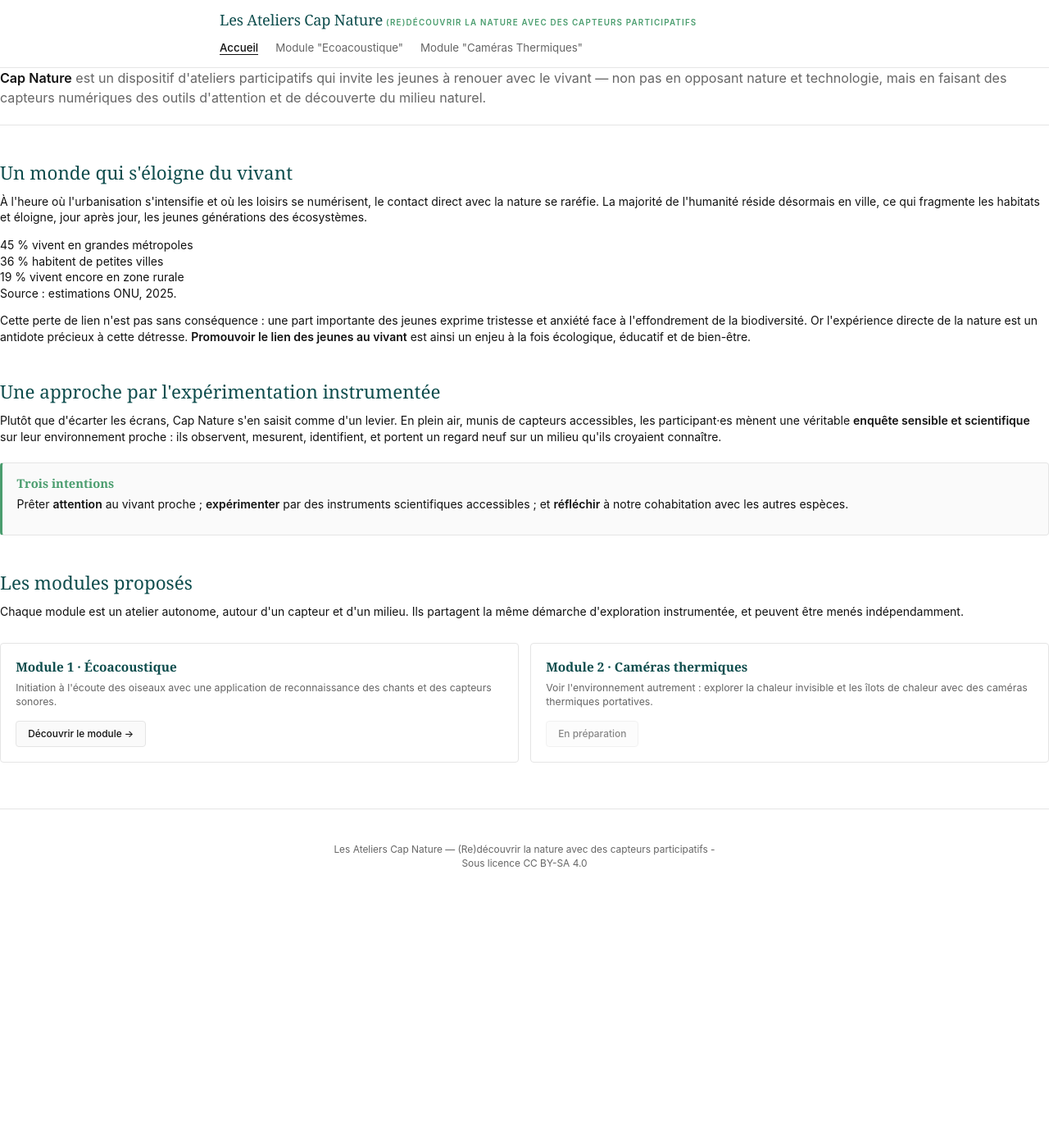
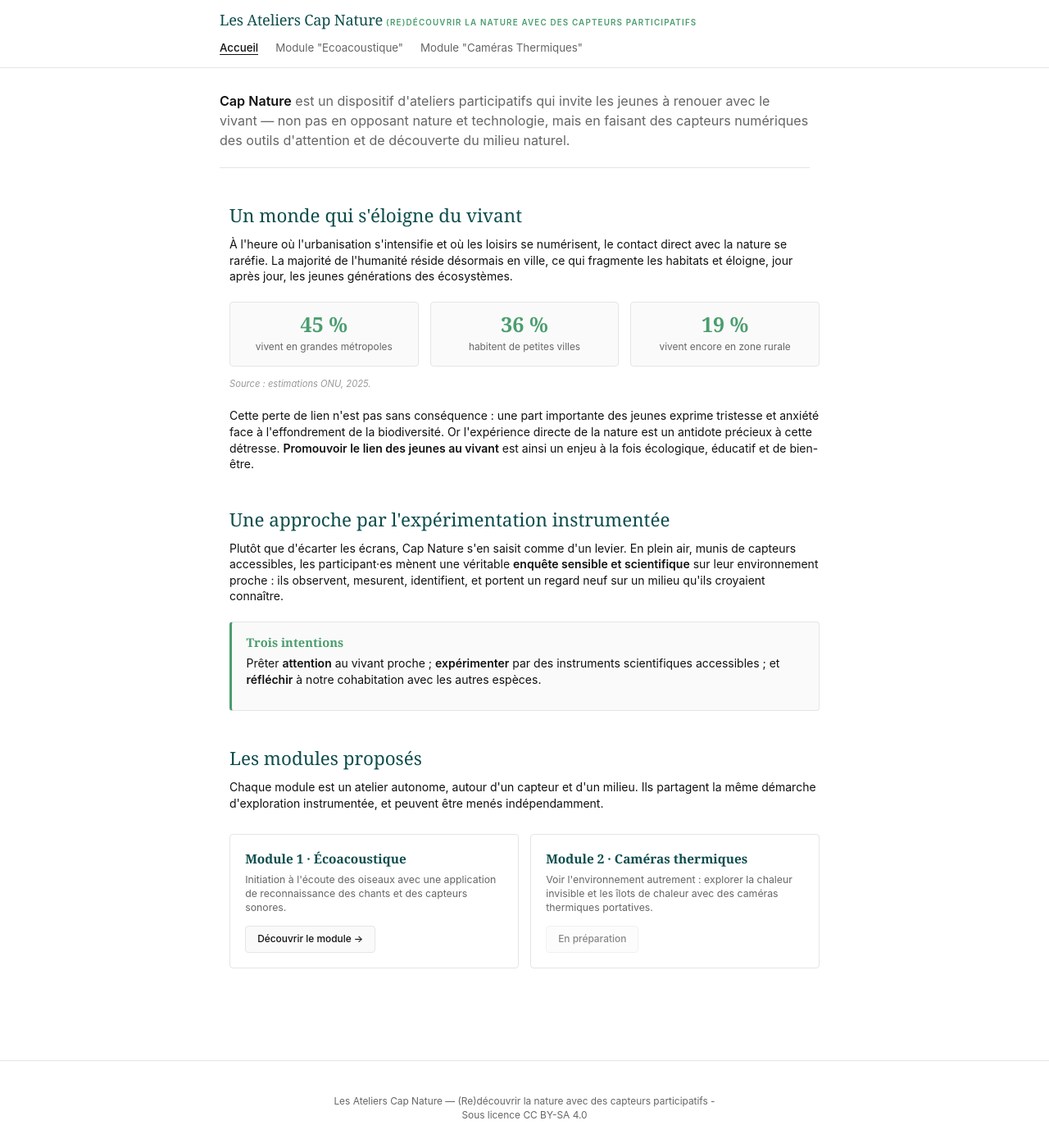
Before and after one commit to marieleapouliquen/wiki-cap-nature, a Jekyll site: the page built from index.md, in a window 1280 px wide and 1400 px high. Shown: the whole window at 82% size. Built offline with Jekyll 4.4.1, drawn with Linux system fonts in a browser that asks for light colours.

Commit message:
Update main.css

```diff
--- a/assets/css/main.css
+++ b/assets/css/main.css
@@ -3,6 +3,7 @@
  * marieleapouliquen.github.io/wiki-cap-nature — Feuille de style unifiée
  * Direction : Ultra-épuré, clair, académique & minimal.
  * Palette : Structures fines, accents Vert / Teal pour les fiches.
+ * Largeur maximale optimisée : 800px (Confort de lecture)
  *
  * ============================================================================ */
 
@@ -36,8 +37,8 @@
   --font-sans:         'Inter', -apple-system, BlinkMacSystemFont, sans-serif;
   --font-mono:         'SF Mono', Consolas, Monaco, monospace;
 
-  --maxw:              800px;
-  --readw:             720px;
+  --maxw:              800px;  /* Largeur de page maximale stricte */
+  --readw:             720px;  /* Largeur de ligne de lecture optimale */
   --text-base:         14px;
   --line-height:       1.4;
 }
@@ -65,7 +66,6 @@ body {
   -moz-osx-font-smoothing: grayscale;
 }
 
-/* Typographie fluide mais rigoureuse */
 h1, h2, h3, h4 {
   font-family: var(--font-serif);
   color: var(--teal-dark);
@@ -113,10 +113,10 @@ img { max-width: 100%; height: auto; }
 
 
 /* ============================================================================
-   3. STRUCTURATION SÉMANTIQUE (LAYOUT)
+   3. STRUCTURATION SÉMANTIQUE (LAYOUT CENTRÉ)
    ============================================================================ */
 
-/* En-tête minimaliste */
+/* En-tête */
 .site-header {
   background: var(--color-bg);
   border-bottom: 1px solid var(--color-border);
@@ -137,29 +137,9 @@ img { max-width: 100%; height: auto; }
   gap: 1rem;
 }
 
-.brand {
-  display: flex;
-  flex-direction: column;
-  text-decoration: none;
-  line-height: 1.1;
-}
-
-.brand-title {
-  font-family: var(--font-serif);
-  font-weight: 500;
-  font-size: 1.3rem;
-  color: var(--teal-dark);
-  letter-spacing: -0.01em;
-}
-
-.brand-sub {
-  font-size: 0.7rem;
-  text-transform: uppercase;
-  letter-spacing: 0.12em;
-  color: var(--green);
-  font-weight: 600;
-  margin-top: 0.1rem;
-}
+.brand { display: flex; flex-direction: column; text-decoration: none; line-height: 1.1; }
+.brand-title { font-family: var(--font-serif); font-weight: 500; font-size: 1.3rem; color: var(--teal-dark); letter-spacing: -0.01em; }
+.brand-sub { font-size: 0.7rem; text-transform: uppercase; letter-spacing: 0.12em; color: var(--green); font-weight: 600; margin-top: 0.1rem; }
 
 .nav-toggle {
   display: none;
@@ -172,33 +152,37 @@ img { max-width: 100%; height: auto; }
   font-size: 1.1rem;
 }
 
-.main-nav ul {
-  list-style: none; margin: 0; padding: 0;
-  display: flex; gap: 1.5rem;
+.main-nav ul { list-style: none; margin: 0; padding: 0; display: flex; gap: 1.5rem; }
+.main-nav a { color: var(--color-muted); text-decoration: none; font-size: 0.95rem; font-weight: 400; transition: color 0.15s ease; }
+.main-nav a:hover, .main-nav a.active { color: var(--color-text); }
+.main-nav a.active { font-weight: 500; border-bottom: 1px solid var(--color-text); }
+
+/* --- Conteneurs de pages globaux --- */
+.site-main {
+  width: 100%;
+  padding: 2rem 0;
 }
 
-.main-nav a {
-  color: var(--color-muted);
-  text-decoration: none;
-  font-size: 0.95rem;
-  font-weight: 400;
-  transition: color 0.15s ease;
+.container {
+  max-width: var(--maxw);
+  margin: 0 auto;
+  padding: 0 2rem;
 }
-.main-nav a:hover,
-.main-nav a.active { color: var(--color-text); }
-.main-nav a.active { font-weight: 500; border-bottom: 1px solid var(--color-text); }
 
+.page-content {
+  width: 100%;
+  margin: 0 auto;
+}
 
-/* Layout double colonne pour la navigation dans le Wiki */
+/* Zone double colonne (uniquement sur grands écrans, sinon s'empile) */
 .page-wrapper {
   max-width: var(--maxw);
   margin: 0 auto;
-  padding: 3rem 2rem;
+  padding: 2rem 2rem;
   display: grid;
-  grid-template-columns: 200px 1fr;
-  gap: 3.5rem;
+  grid-template-columns: 180px 1fr;
+  gap: 2.5rem;
 }
-
 .page-wrapper[style*="1fr"] { display: block; max-width: none; padding: 0; }
 
 /* Menu latéral (Sidebar) */
@@ -209,37 +193,28 @@ img { max-width: 100%; height: auto; }
   max-height: calc(100vh - 110px);
   overflow-y: auto;
 }
-
-.sidebar h3 {
-  font-family: var(--font-sans);
-  font-size: 0.72rem;
-  text-transform: uppercase;
-  letter-spacing: 0.08em;
-  color: var(--green);
-  font-weight: 700;
-  margin: 1.5rem 0 0.5rem;
-}
+.sidebar h3 { font-family: var(--font-sans); font-size: 0.72rem; text-transform: uppercase; letter-spacing: 0.08em; color: var(--green); font-weight: 700; margin: 1.5rem 0 0.5rem; }
 .sidebar h3:first-child { margin-top: 0; }
 .sidebar ul { list-style: none; padding: 0; margin: 0; }
-
-.sidebar a {
-  display: block;
-  padding: 0.3rem 0 0.3rem 0.8rem;
-  color: var(--color-muted);
-  text-decoration: none;
-  font-size: 0.9rem;
-  border-left: 1px solid var(--color-border);
-  transition: all 0.15s ease;
-}
+.sidebar a { display: block; padding: 0.3rem 0 0.3rem 0.8rem; color: var(--color-muted); text-decoration: none; font-size: 0.9rem; border-left: 1px solid var(--color-border); transition: all 0.15s ease; }
 .sidebar a:hover { color: var(--teal-deep); border-left-color: var(--green-soft); }
 .sidebar a.current { color: var(--teal-dark); border-left-color: var(--teal); font-weight: 600; }
 
-/* Zone de lecture calibrée */
-main.content { min-width: 0; }
-main.content > p, main.content > h2, main.content > h3, main.content > h4,
-main.content > ul, main.content > ol, main.content > .page-lead, main.content > .callout,
-main.content > blockquote, main.content > hr, main.content > form, main.content > table {
+/* Centrage et calibrage strict de la zone de contenu */
+main.content, .content {
+  min-width: 0;
   max-width: var(--readw);
+  margin: 0 auto;
+}
+
+/* On force tous les blocs descendants du contenu à rester centrés et proportionnels */
+.content > p, .content > h2, .content > h3, .content > h4,
+.content > ul, .content > ol, .content > .callout,
+.content > blockquote, .content > hr, .content > form, .content > table,
+.page-lead {
+  max-width: var(--readw);
+  margin-left: auto;
+  margin-right: auto;
 }
 
 .page-lead {
@@ -250,7 +225,6 @@ main.content > blockquote, main.content > hr, main.content > form, main.content
   padding-bottom: 1.5rem;
   border-bottom: 1px solid var(--color-border);
 }
-
 
 /* Pied de page */
 .site-footer {
@@ -270,7 +244,6 @@ main.content > blockquote, main.content > hr, main.content > form, main.content
    4. COMPOSANTS ACADÉMIQUES & ÉLÉMENTS DU WIKI
    ============================================================================ */
 
-/* Encart de Réflexion (Anciennement blockquote) */
 blockquote {
   background-color: var(--color-bg-alt);
   border: 1px solid var(--color-border);
@@ -280,66 +253,21 @@ blockquote {
   border-radius: 4px;
   font-style: normal;
 }
+blockquote p { margin: 0; font-size: 0.93rem; line-height: 1.5; color: var(--color-text); }
+blockquote strong { font-family: var(--font-serif); color: var(--teal-dark); font-size: 1.1rem; display: inline-block; margin-bottom: 0.2rem; }
 
-blockquote p {
-  margin: 0;
-  font-size: 0.93rem;
-  line-height: 1.5;
-  color: var(--color-text);
-}
-
-blockquote strong {
-  font-family: var(--font-serif);
-  color: var(--teal-dark);
-  font-size: 1.1rem;
-  display: inline-block;
-  margin-bottom: 0.2rem;
-}
-
-/* Callouts structurels */
-.callout {
-  padding: 1rem 1.25rem;
-  margin: 1.5rem 0;
-  border-radius: 4px;
-  border: 1px solid var(--color-border);
-  border-left: 3px solid var(--teal);
-  background: var(--color-bg-alt);
-}
-.callout-title {
-  font-family: var(--font-serif);
-  font-weight: 600;
-  font-size: 1.05rem;
-  margin: 0 0 0.4rem;
-  color: var(--teal-deep);
-}
+.callout { padding: 1rem 1.25rem; margin: 1.5rem 0; border-radius: 4px; border: 1px solid var(--color-border); border-left: 3px solid var(--teal); background: var(--color-bg-alt); }
+.callout-title { font-family: var(--font-serif); font-weight: 600; font-size: 1.05rem; margin: 0 0 0.4rem; color: var(--teal-deep); }
 .callout.tip { border-left-color: var(--green); }
 .callout.tip .callout-title { color: var(--green); }
 .callout.warning { border-left-color: #e0962f; }
 .callout.warning .callout-title { color: #b97a2e; }
 
-/* Tableaux de données épurés */
-table {
-  width: 100%;
-  border-collapse: collapse;
-  margin: 2rem 0;
-  font-size: 0.92rem;
-}
-th {
-  border-bottom: 1px solid var(--color-text);
-  color: var(--color-text);
-  text-align: left;
-  padding: 0.6rem 0.8rem;
-  font-weight: 600;
-}
-td {
-  padding: 0.6rem 0.8rem;
-  border-bottom: 1px solid var(--color-border);
-  vertical-align: top;
-  color: var(--color-muted);
-}
+table { width: 100%; border-collapse: collapse; margin: 2rem 0; font-size: 0.92rem; }
+th { border-bottom: 1px solid var(--color-text); color: var(--color-text); text-align: left; padding: 0.6rem 0.8rem; font-weight: 600; }
+td { padding: 0.6rem 0.8rem; border-bottom: 1px solid var(--color-border); vertical-align: top; color: var(--color-muted); }
 tr:hover td { color: var(--color-text); }
 
-/* Listes ordonnées et puces */
 .content ul, .content ol { padding-left: 1.2rem; }
 .content li { margin: 0.4rem 0; }
 .content li::marker { color: var(--green); }
@@ -349,50 +277,26 @@ tr:hover td { color: var(--color-text); }
    5. EXTENSIONS DE RENDU DES FICHES TECHNIQUES (AUDIONATURALISME)
    ============================================================================ */
 
-/* Signature en bas de document */
-main.content > p > em,
-main.content > em {
-  display: block;
-  font-size: 0.85rem;
-  color: var(--color-light);
-  margin-top: 3rem;
-  border-top: 1px dashed var(--color-border);
-  padding-top: 1rem;
+main.content > p > em, main.content > em {
+  display: block; font-size: 0.85rem; color: var(--color-light); margin-top: 3rem; border-top: 1px dashed var(--color-border); padding-top: 1rem;
 }
 
-/* --- Moteur de rendu du QCM / Quiz (Markdown natif) --- */
-.content input[type="checkbox"],
-.content input[type="radio"] {
-  accent-color: var(--teal);
-  margin-right: 0.5rem;
-  transform: scale(1.02);
-  vertical-align: middle;
+.content input[type="checkbox"], .content input[type="radio"] {
+  accent-color: var(--teal); margin-right: 0.5rem; transform: scale(1.02); vertical-align: middle;
+}
+.content li:has(input[type="checkbox"]), .content li:has(input[type="radio"]) {
+  list-style: none; margin-left: -1.2rem;
+}
+.content li em:contains("Réponse"), .content li strong:has(+ em) {
+  color: var(--green); font-size: 0.88rem; font-weight: 500;
 }
 
-/* Suppression des puces sur les lignes de formulaires */
-.content li:has(input[type="checkbox"]),
-.content li:has(input[type="radio"]) {
-  list-style: none;
-  margin-left: -1.2rem;
-}
-
-/* Formatage discret des corrections */
-.content li em:contains("Réponse"),
-.content li strong:has(+ em) {
-  color: var(--green);
-  font-size: 0.88rem;
-  font-weight: 500;
-}
-
-/* --- Repères Graphiques Acoustiques (Décibels) --- */
+/* Repères Décibels */
 .db-chart { margin: 1.5rem 0; display: flex; flex-direction: column; gap: 0.6rem; }
 .db-row { display: grid; grid-template-columns: 140px 1fr; gap: 1rem; align-items: center; }
 .db-label { font-size: 0.88rem; color: var(--color-text); text-align: right; }
 .db-track { background: var(--color-bg-alt); border: 1px solid var(--color-border); border-radius: 4px; overflow: hidden; height: 1.6rem; }
-.db-fill {
-  display: flex; align-items: center; height: 100%; padding-left: 0.8rem;
-  color: #ffffff; font-size: 0.82rem; font-weight: 500; white-space: nowrap;
-}
+.db-fill { display: flex; align-items: center; height: 100%; padding-left: 0.8rem; color: #ffffff; font-size: 0.82rem; font-weight: 500; white-space: nowrap; }
 .db-danger { background: #c94c4c; }
 .db-warning { background: #e0962f; }
 .db-ok { background: var(--green); }
@@ -402,12 +306,12 @@ main.content > em {
    6. INTERFACES GRILLES & CARTES DE MODULES
    ============================================================================ */
 
-/* Grilles génériques épurées sans ombres agressives */
 .card-grid, .fiche-grid, .concept-grid {
   display: grid;
-  grid-template-columns: repeat(auto-fit, minmax(240px, 1fr));
+  grid-template-columns: repeat(auto-fit, minmax(220px, 1fr));
   gap: 1rem;
   margin: 2rem 0;
+  width: 100%;
 }
 
 .card, .fiche-card, .concept-card {
@@ -421,82 +325,46 @@ main.content > em {
   display: flex;
   flex-direction: column;
 }
+.card:hover, .fiche-card:hover, .concept-card:hover { border-color: var(--color-text); transform: translateY(-1px); }
+.card-title, .fiche-title, .concept-title { font-family: var(--font-serif); font-weight: 600; color: var(--teal-dark); font-size: 1.1rem; margin: 0 0 0.4rem; }
+.card-desc, .fiche-desc, .concept-desc { font-size: 0.88rem; color: var(--color-muted); margin: 0; line-height: 1.4; flex: 1; }
 
-.card:hover, .fiche-card:hover, .concept-card:hover {
-  border-color: var(--color-text);
-  transform: translateY(-1px);
+.btn, .fiche-btn {
+  display: inline-flex; align-items: center; background: var(--color-bg-alt); border: 1px solid var(--color-border); color: var(--color-text);
+  text-decoration: none; padding: 0.5rem 1rem; border-radius: 4px; font-size: 0.85rem; font-weight: 500; transition: all 0.15s ease; align-self: flex-start; margin-top: 1rem;
 }
+.btn:hover, .fiche-btn:hover { background: var(--color-text); color: var(--color-bg); border-color: var(--color-text); }
 
-.card-title, .fiche-title, .concept-title {
-  font-family: var(--font-serif);
-  font-weight: 600;
-  color: var(--teal-dark);
-  font-size: 1.1rem;
-  margin: 0 0 0.4rem;
+/* Blocs Statistiques de l'Accueil */
+.stat-row {
+  display: grid;
+  grid-template-columns: repeat(auto-fit, minmax(150px, 1fr));
+  gap: 1rem;
+  margin: 1.5rem 0;
+  width: 100%;
 }
+.stat-item {
+  text-align: center; padding: 1rem; border: 1px solid var(--color-border); border-radius: 4px; background: var(--color-bg-alt);
+}
+.stat-num { display: block; font-family: var(--font-serif); font-size: 1.8rem; font-weight: 600; color: var(--green); line-height: 1; margin-bottom: 0.3rem; }
+.stat-label { font-size: 0.85rem; color: var(--color-muted); line-height: 1.3; }
+.source-note { font-size: 0.8rem; color: var(--color-light); font-style: italic; margin-top: -0.5rem; margin-bottom: 1.5rem; }
 
-.card-desc, .fiche-desc, .concept-desc {
-  font-size: 0.88rem;
-  color: var(--color-muted);
-  margin: 0;
-  line-height: 1.4;
-  flex: 1;
-}
-
-/* Boutons et triggers d'action */
-.btn, .fiche-btn {
-  display: inline-flex;
-  align-items: center;
-  background: var(--color-bg-alt);
-  border: 1px solid var(--color-border);
-  color: var(--color-text);
-  text-decoration: none;
-  padding: 0.5rem 1rem;
-  border-radius: 4px;
-  font-size: 0.85rem;
-  font-weight: 500;
-  transition: all 0.15s ease;
-  align-self: flex-start;
-  margin-top: 1rem;
-}
-.btn:hover, .fiche-btn:hover {
-  background: var(--color-text);
-  color: var(--color-bg);
-  border-color: var(--color-text);
-}
-
-/* --- Cadres Bioacoustiques (Sonogrammes) --- */
-.sono-frame {
-  border: 1px solid var(--color-border);
-  background: var(--color-bg);
-  padding: 1rem;
-  margin: 1.5rem 0;
-}
-.sono-grid {
-  display: grid;
-  grid-template-columns: repeat(auto-fit, minmax(280px, 1fr));
-  gap: 1.5rem;
-  margin: 1.5rem 0;
-}
-.sono-card {
-  background: var(--color-bg-alt);
-  border: 1px solid var(--color-border);
-  padding: 1rem;
-  border-radius: 4px;
-}
+/* Sonogrammes */
+.sono-frame { border: 1px solid var(--color-border); background: var(--color-bg); padding: 1rem; margin: 1.5rem 0; }
+.sono-grid { display: grid; grid-template-columns: repeat(auto-fit, minmax(240px, 1fr)); gap: 1.5rem; margin: 1.5rem 0; }
+.sono-card { background: var(--color-bg-alt); border: 1px solid var(--color-border); padding: 1rem; border-radius: 4px; }
 .sono-card h4 { margin: 0 0 0.2rem; }
 .sono-card .latin { font-style: italic; color: var(--color-muted); font-size: 0.82rem; display: block; margin-bottom: 0.6rem; }
-.sono-card .pattern {
-  font-size: 0.85rem; margin-top: 0.6rem; padding: 0.4rem 0.6rem;
-  background: var(--mint); border-left: 2px solid var(--green); color: var(--teal-dark);
-}
+.sono-card .pattern { font-size: 0.85rem; margin-top: 0.6rem; padding: 0.4rem 0.6rem; background: var(--mint); border-left: 2px solid var(--green); color: var(--teal-dark); }
 
 
 /* ============================================================================
-   7. RESPONSIVE GLOBAL
+   7. RESPONSIVE GLOBAL & ADAPTATION DU LAYOUT DOUBLE COLONNE
    ============================================================================ */
 
-@media (max-width: 880px) {
+/* Point de rupture anticipé (940px) car la page globale fait maintenant 800px au maximum */
+@media (max-width: 940px) {
   .page-wrapper {
     grid-template-columns: 1fr;
     padding: 1.5rem 1.2rem;
```
